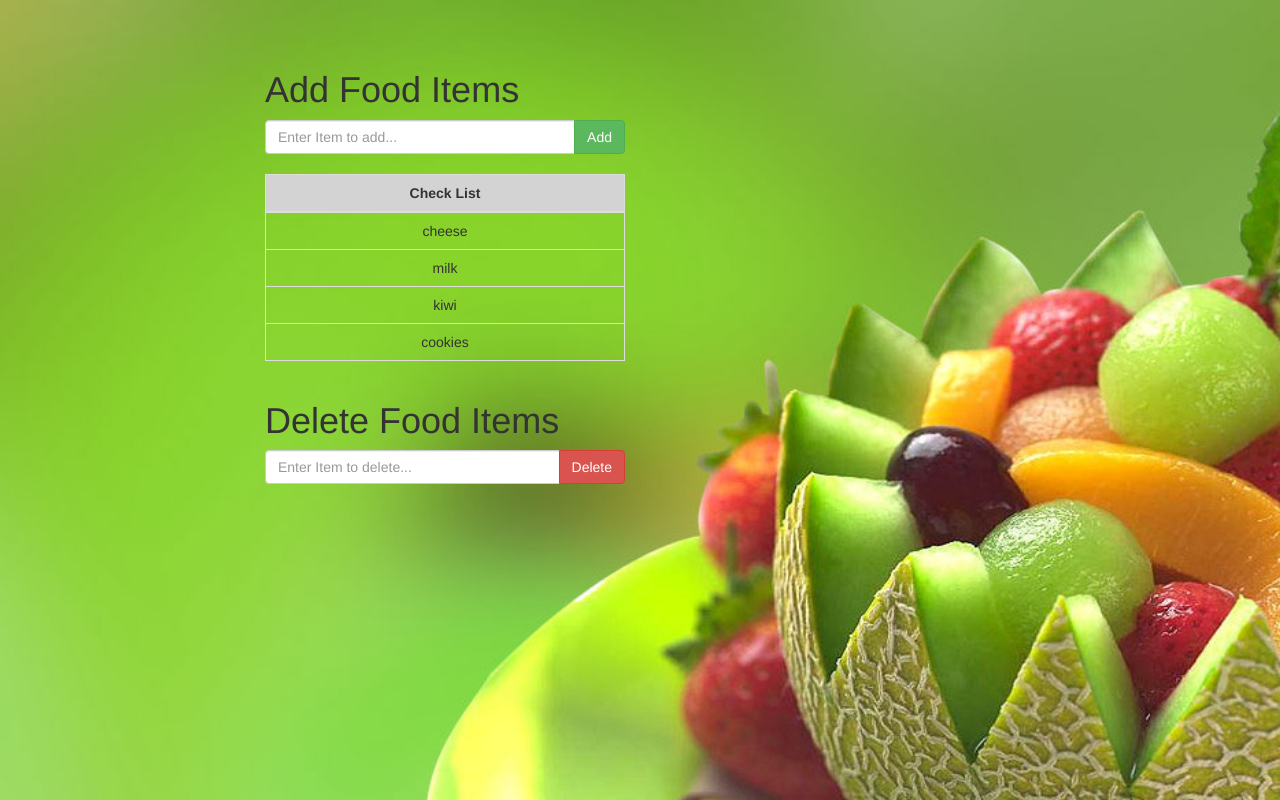
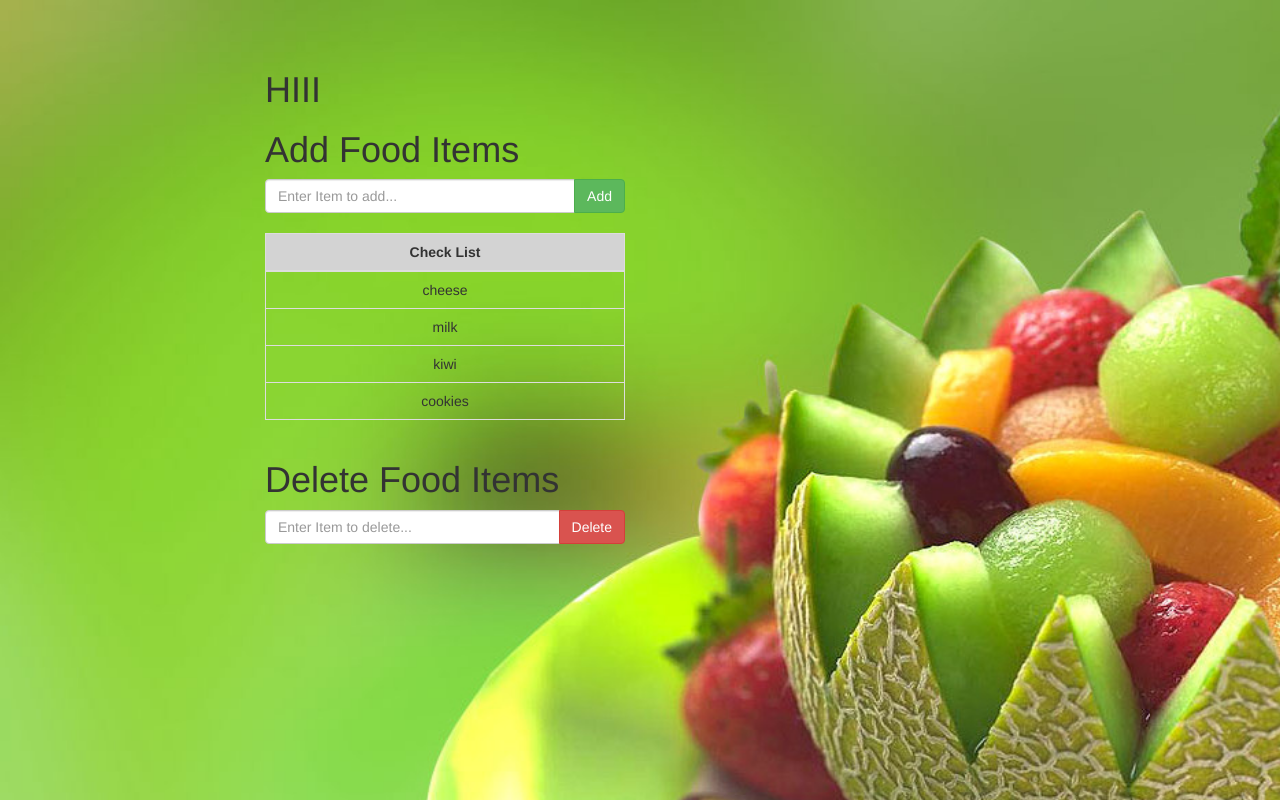
Before and after one commit to ykilaru/Checklist, a website: page index.html in a window 1280 px wide. Shown: the top 800 px of the page. Drawn offline with nearby package versions, Linux system fonts and the light colour scheme.

Commit message:
added code

```diff
--- a/index.html
+++ b/index.html
@@ -14,6 +14,7 @@
          <div ng-app="myApp" ng-controller="foodCtrl">
             <div class="row">
                <div class="col-lg-4">
+               <h1>HIII</h1>
                   <h1>Add Food Items</h1>
                   <div class="input-group">
                      <input type="text" placeholder="Enter Item to add..." class="form-control" ng-model="addFood" >
```
